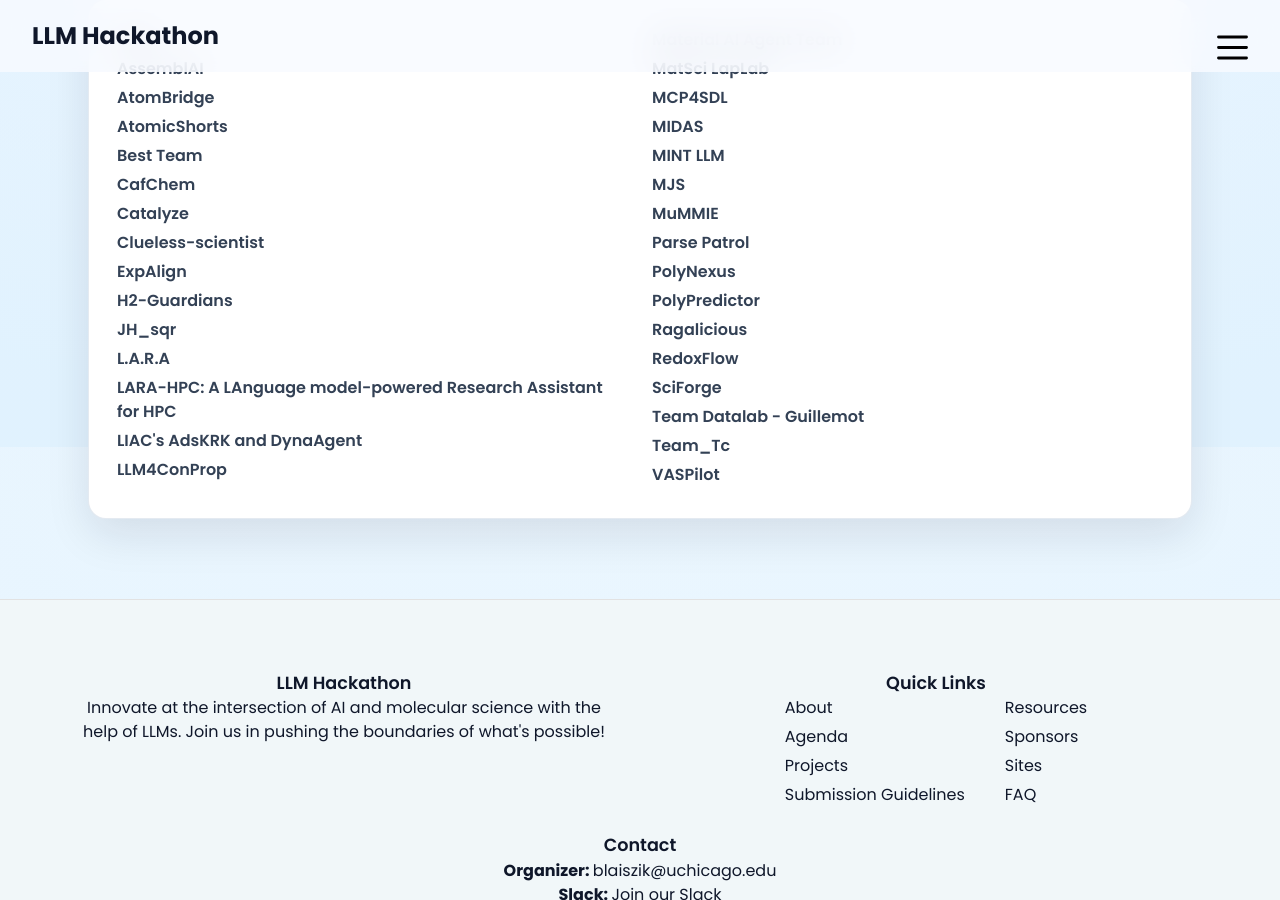
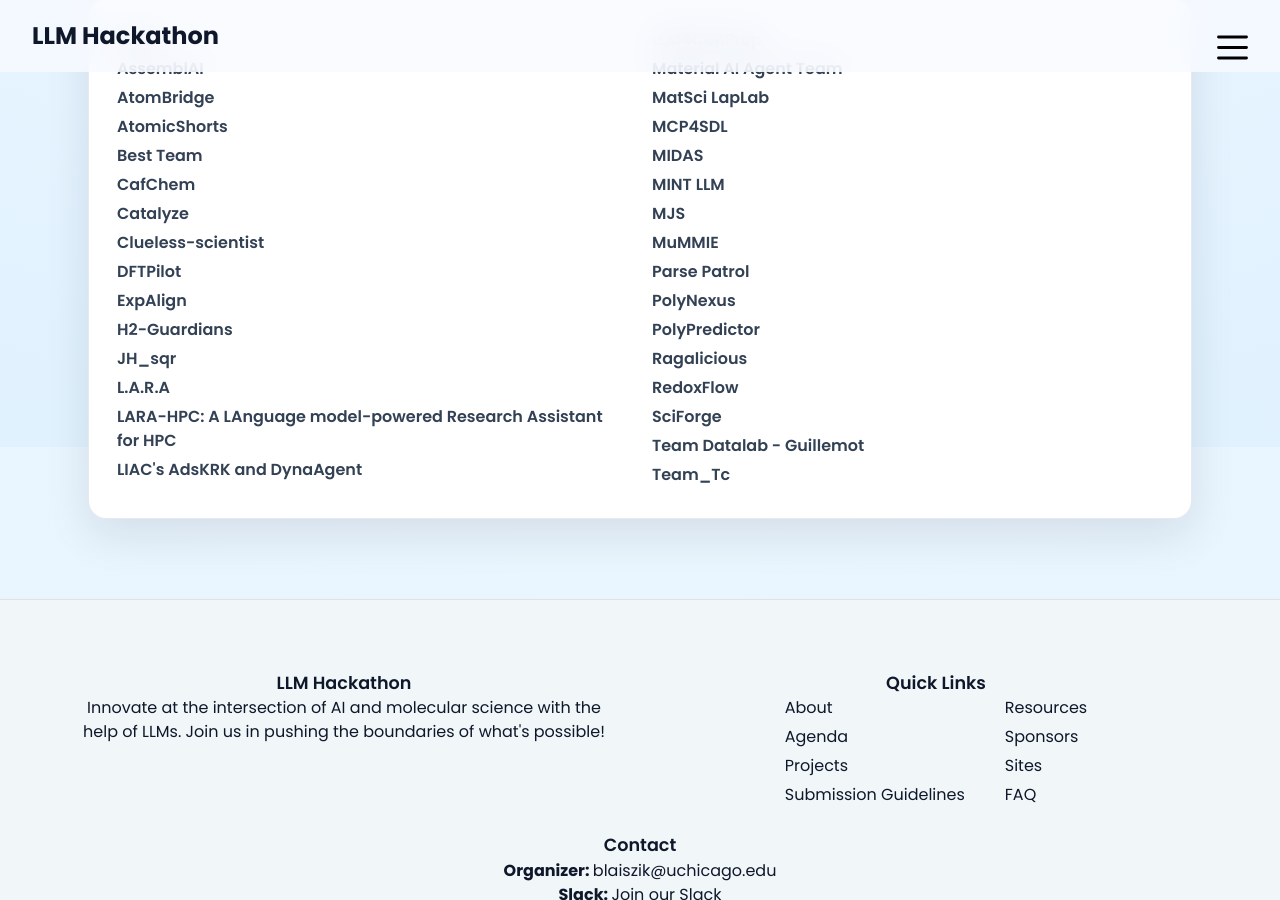
Before and after one commit to llmhackathon/llmhackathon.github.io, a Jekyll site: the page built from awards.md, in a window 1280 px wide and 900 px high, scrolled down 3153 px. Built offline with Jekyll 4.4.1, drawn with Linux system fonts in a browser that asks for light colours; nearby versions of some CDN libraries.

Commit message:
editing VASPilot to DFTpilot

```diff
--- a/awards.md
+++ b/awards.md
@@ -301,6 +301,7 @@
                 <li>CafChem</li>
                 <li>Catalyze</li>
                 <li>Clueless-scientist</li>
+                <li>DFTPilot</li>
                 <li>ExpAlign</li>
                 <li>H2-Guardians</li>
                 <li>JH_sqr</li>
@@ -323,7 +324,6 @@
                 <li>SciForge</li>
                 <li>Team Datalab - Guillemot</li>
                 <li>Team_Tc</li>
-                <li>VASPilot</li>
             </ul>
         </div>
     </section>
```
